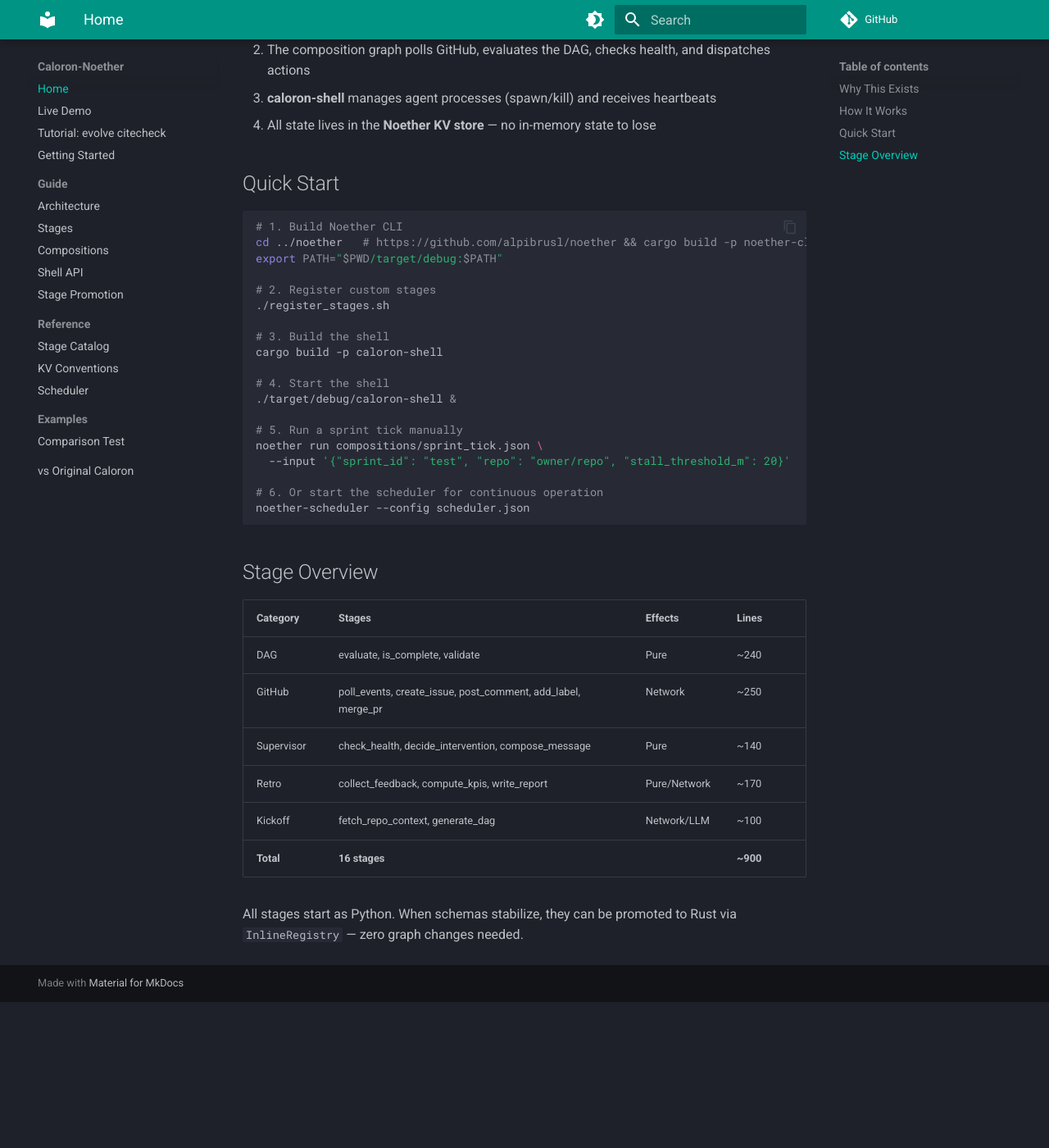
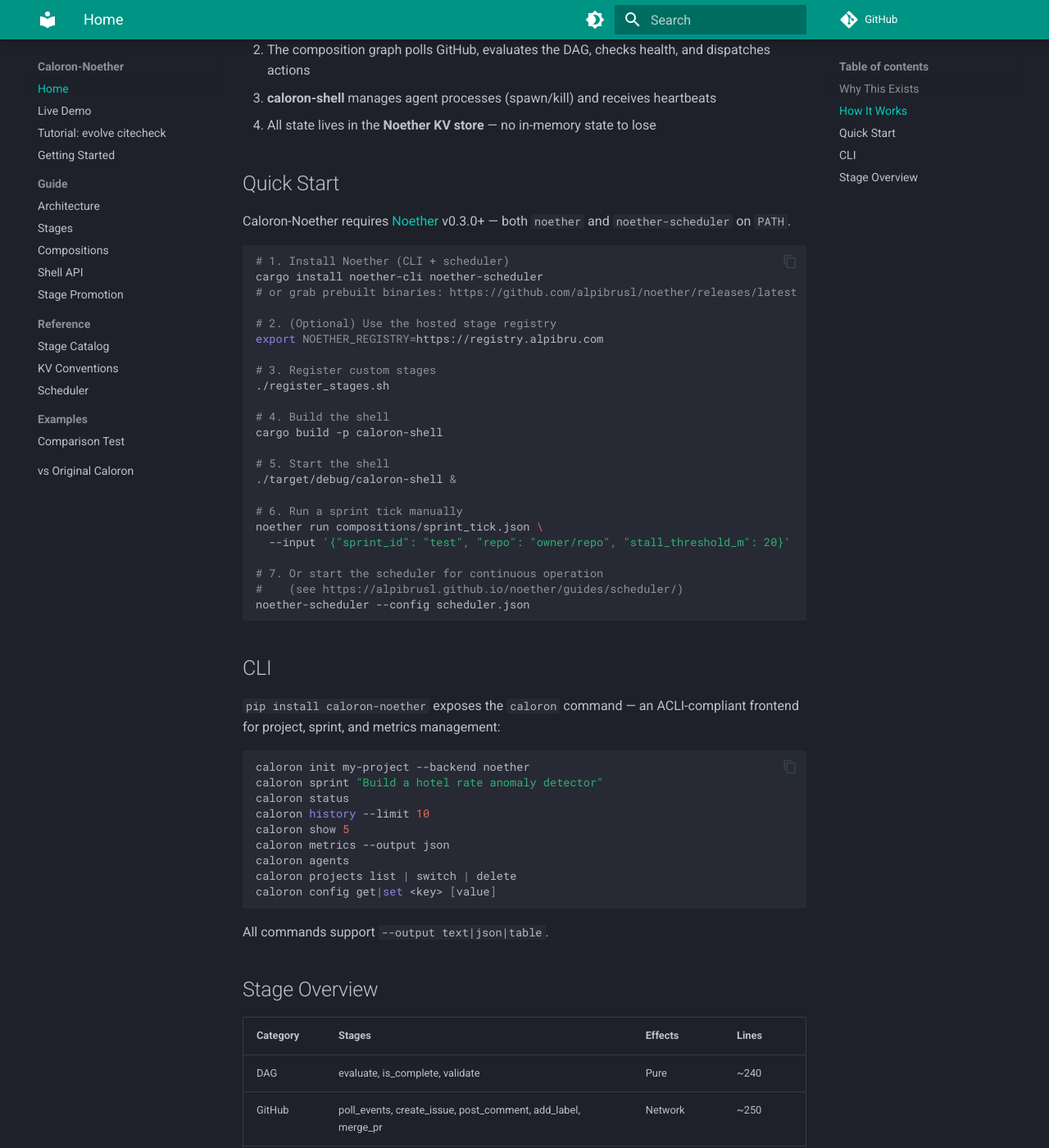
Before and after one commit to alpibrusl/caloron-noether, an MkDocs documentation site: the page built from docs/index.md, in a window 1280 px wide and 1400 px high, scrolled down 1116 px. Shown: the whole window at 82% size. Built offline with MkDocs 1.6.1 and Material for MkDocs 9.7.7, drawn with Linux system fonts in a browser that asks for light colours; comment, search, counter and statistics services are not loaded; before the commit the page ends 2338 px from its top, so only the background shows below that.

Commit message:
docs: update install path for Noether v0.3.0 + document caloron CLI
- Switch install instructions to `cargo install noether-cli noether-scheduler`
  (publicly available as of Noether v0.3.0)
- Link to the new Noether docs site and dedicated scheduler guide
- Mention the hosted stage registry (registry.alpibru.com)
- Add a CLI section to README and docs/index.md documenting the
  `caloron` ACLI command exposed via pyproject.toml [project.scripts]

Co-Authored-By: Claude Opus 4.6 (1M context) <noreply@anthropic.com>

````diff
--- a/docs/index.md
+++ b/docs/index.md
@@ -42,27 +42,51 @@ graph TB
 
 ## Quick Start
 
+Caloron-Noether requires [Noether](https://alpibrusl.github.io/noether/) v0.3.0+ — both `noether` and `noether-scheduler` on `PATH`.
+
 ```bash
-# 1. Build Noether CLI
-cd ../noether   # https://github.com/alpibrusl/noether && cargo build -p noether-cli
-export PATH="$PWD/target/debug:$PATH"
+# 1. Install Noether (CLI + scheduler)
+cargo install noether-cli noether-scheduler
+# or grab prebuilt binaries: https://github.com/alpibrusl/noether/releases/latest
 
-# 2. Register custom stages
+# 2. (Optional) Use the hosted stage registry
+export NOETHER_REGISTRY=https://registry.alpibru.com
+
+# 3. Register custom stages
 ./register_stages.sh
 
-# 3. Build the shell
+# 4. Build the shell
 cargo build -p caloron-shell
 
-# 4. Start the shell
+# 5. Start the shell
 ./target/debug/caloron-shell &
 
-# 5. Run a sprint tick manually
+# 6. Run a sprint tick manually
 noether run compositions/sprint_tick.json \
   --input '{"sprint_id": "test", "repo": "owner/repo", "stall_threshold_m": 20}'
 
-# 6. Or start the scheduler for continuous operation
+# 7. Or start the scheduler for continuous operation
+#    (see https://alpibrusl.github.io/noether/guides/scheduler/)
 noether-scheduler --config scheduler.json
 ```
+
+## CLI
+
+`pip install caloron-noether` exposes the `caloron` command — an ACLI-compliant frontend for project, sprint, and metrics management:
+
+```bash
+caloron init my-project --backend noether
+caloron sprint "Build a hotel rate anomaly detector"
+caloron status
+caloron history --limit 10
+caloron show 5
+caloron metrics --output json
+caloron agents
+caloron projects list | switch | delete
+caloron config get|set <key> [value]
+```
+
+All commands support `--output text|json|table`.
 
 ## Stage Overview
 
````
Also changed, not shown: README.md (+34 -13 lines), docs/guide/getting-started.md (+21 -8 lines).
